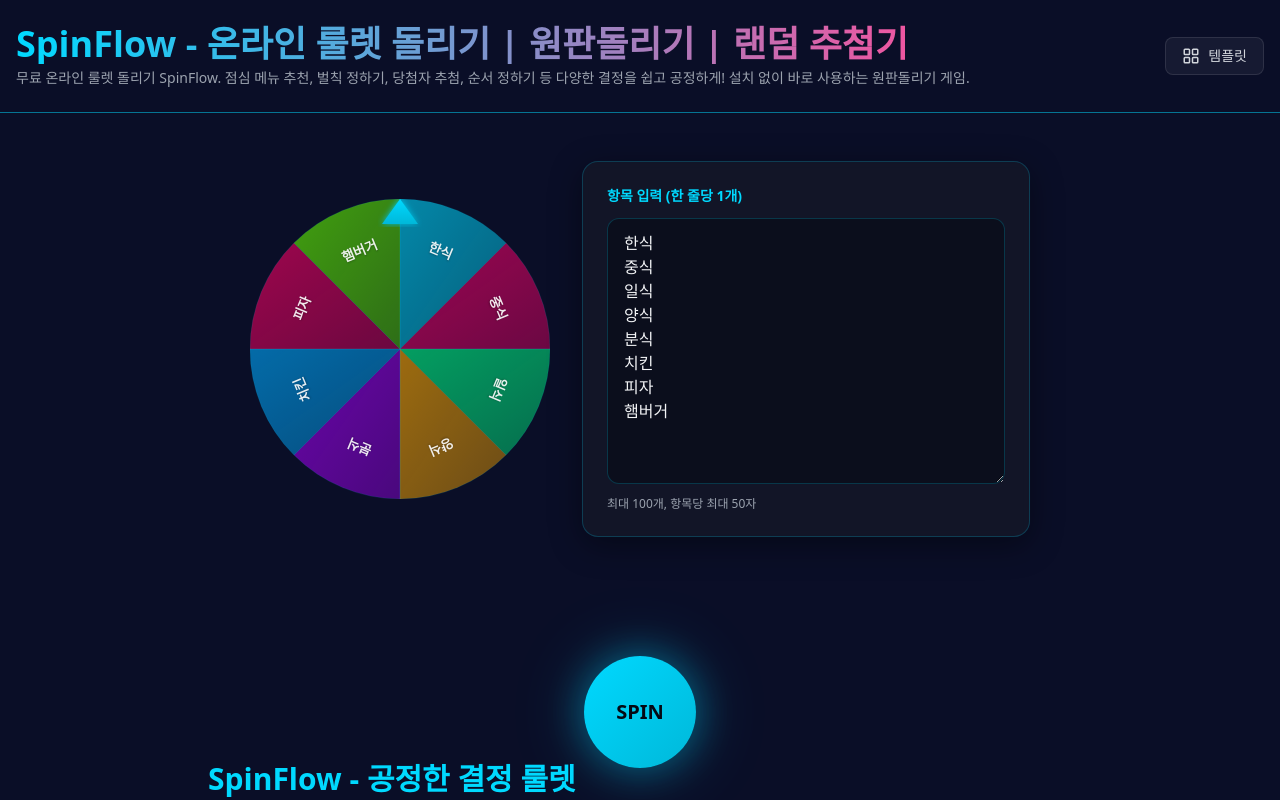
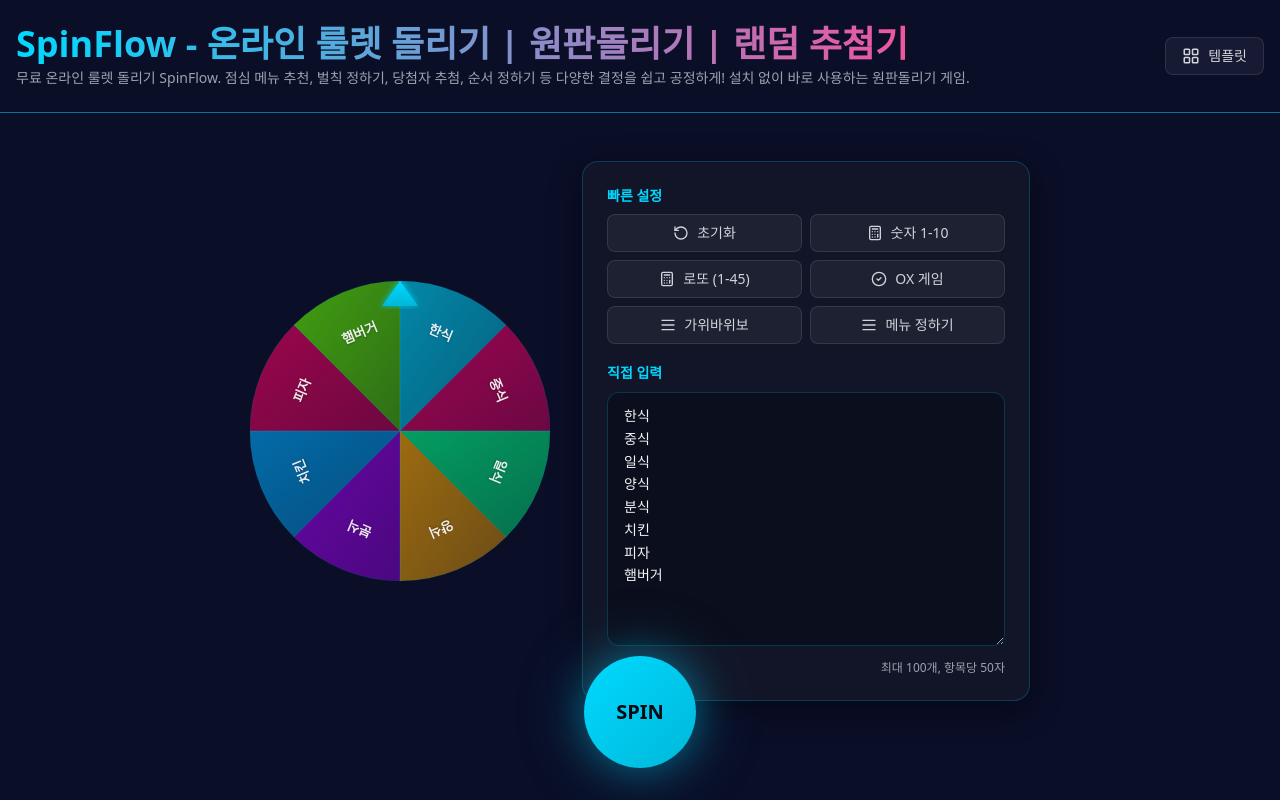
Before and after one commit to lsk7209/spinkorea, a React (Vite) app: page / in a window 1280 px wide. Shown: the top 800 px of the page. Built offline with nearby package versions, Linux system fonts and the light colour scheme.

Commit message:
fix: restore missing preset buttons in ItemEditor

```diff
--- a/src/components/ItemEditor.tsx
+++ b/src/components/ItemEditor.tsx
@@ -8,11 +8,21 @@
 
 import { useState, useCallback, useEffect } from 'react';
 import { processAndValidateItems } from '@/utils/validation';
+import { RotateCcw, Calculator, AlignJustify, CheckCircle2 } from 'lucide-react';
 
 interface ItemEditorProps {
   items: string[];
   onUpdate: (items: string[]) => void;
 }
+
+const PRESETS = [
+  { label: '초기화', icon: <RotateCcw size={16} />, items: [] },
+  { label: '숫자 1-10', icon: <Calculator size={16} />, items: Array.from({ length: 10 }, (_, i) => String(i + 1)) },
+  { label: '로또 (1-45)', icon: <Calculator size={16} />, items: Array.from({ length: 45 }, (_, i) => String(i + 1)) },
+  { label: 'OX 게임', icon: <CheckCircle2 size={16} />, items: ['O', 'X'] },
+  { label: '가위바위보', icon: <AlignJustify size={16} />, items: ['가위', '바위', '보'] },
+  { label: '메뉴 정하기', icon: <AlignJustify size={16} />, items: ['한식', '중식', '일식', '양식', '분식', '치킨', '피자'] },
+];
 
 export default function ItemEditor({ items, onUpdate }: ItemEditorProps) {
   const [text, setText] = useState(items.join('\n'));
@@ -35,10 +45,38 @@ export default function ItemEditor({ items, onUpdate }: ItemEditorProps) {
     }
   }, [onUpdate]);
 
+  const handlePreset = (presetItems: string[]) => {
+    const newText = presetItems.join('\n');
+    setText(newText);
+    onUpdate(presetItems);
+    setErrors([]);
+  };
+
   return (
-    <div className="flex flex-col gap-3">
+    <div className="flex flex-col gap-4">
+      {/* Quick Presets */}
+      <div className="space-y-2">
+        <label className="text-sm font-semibold text-neon-primary flex items-center gap-2">
+          <span>빠른 설정</span>
+        </label>
+        <div className="grid grid-cols-2 gap-2">
+          {PRESETS.map((preset) => (
+            <button
+              key={preset.label}
+              onClick={() => handlePreset(preset.items)}
+              className="flex items-center justify-center gap-2 px-3 py-2 bg-white/5 hover:bg-white/10 border border-white/10 hover:border-neon-primary/50 rounded-lg text-sm text-gray-300 hover:text-white transition-all"
+              type="button"
+            >
+              {preset.icon}
+              <span>{preset.label}</span>
+            </button>
+          ))}
+        </div>
+      </div>
+
+      <div className="space-y-2">
         <label htmlFor="item-editor" className="text-sm font-semibold text-neon-primary">
-        항목 입력 (한 줄당 1개)
+          직접 입력
         </label>
         <textarea
           id="item-editor"
@@ -52,19 +90,21 @@ export default function ItemEditor({ items, onUpdate }: ItemEditorProps) {
             focus:outline-none focus:ring-2 focus:ring-neon-primary/50 focus:border-neon-primary
             resize-y
             transition-all duration-200
+            text-sm leading-relaxed
             "
           placeholder="항목1&#10;항목2&#10;항목3"
         />
         {errors.length > 0 && (
-        <div className="text-sm text-red-300 bg-red-500/10 border border-red-500/30 rounded-lg p-3">
+          <div className="text-sm text-red-300 bg-red-500/10 border border-red-500/30 rounded-lg p-3 animate-pulse">
             {errors.map((error, idx) => (
               <p key={idx}>{error}</p>
             ))}
           </div>
         )}
-      <p className="text-xs text-gray-400">
-        최대 100개, 항목당 최대 50자
+        <p className="text-xs text-gray-400 text-right">
+          최대 100개, 항목당 50자
         </p>
+      </div>
     </div>
   );
 }
```
Lines whose indentation alone changed are shown as unchanged.
